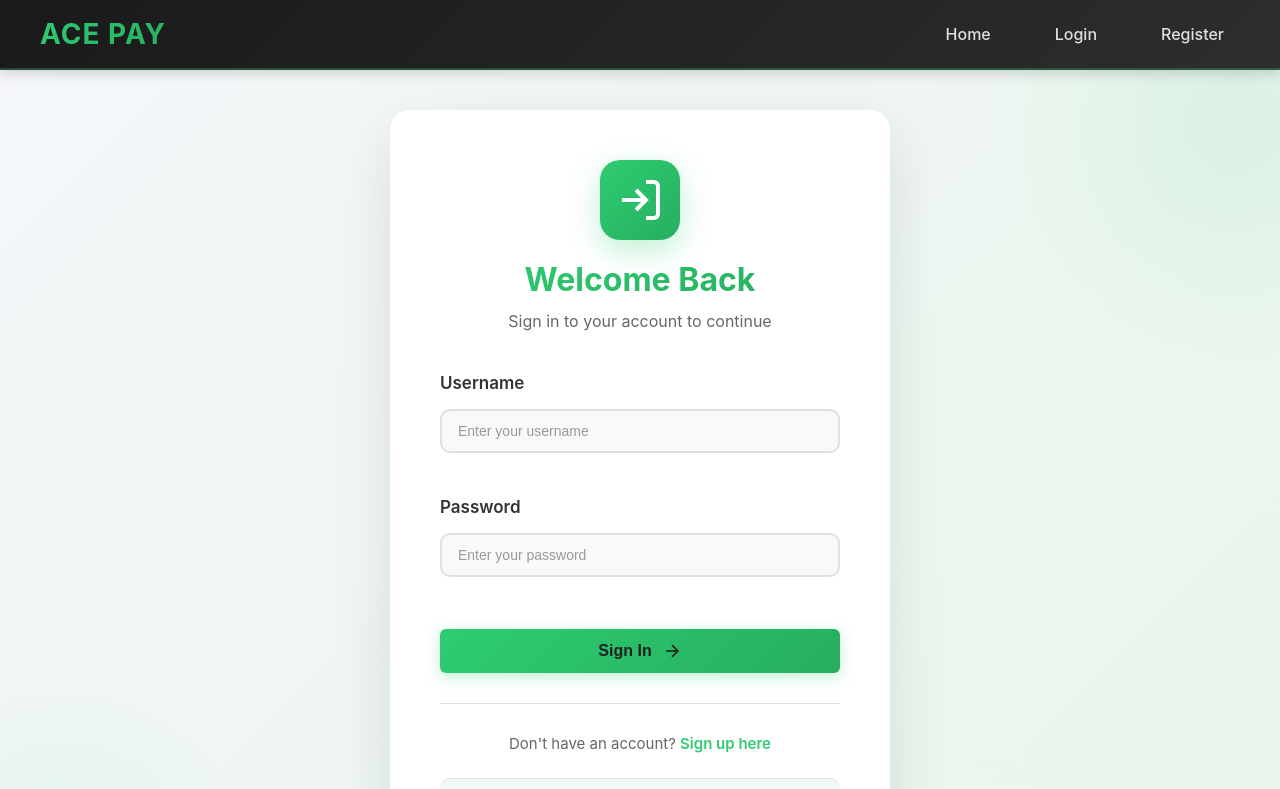
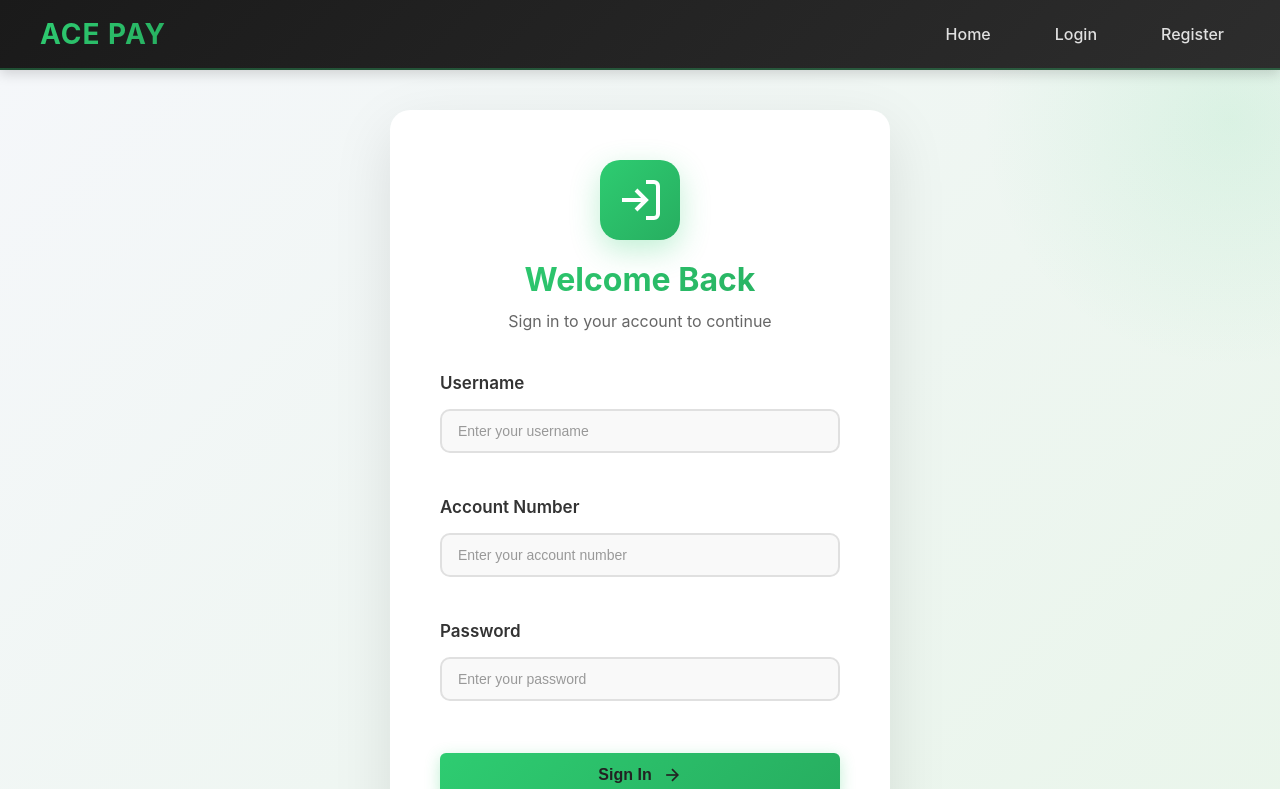
Before and after one commit to ST10399453/INSY7314_PaymentSystem, a React (Create React App) app in the folder frontend/: page /login in a window 1280 px wide. Shown: the top 789 px of the page. Built offline with nearby package versions, Linux system fonts and the light colour scheme.

Commit message:
Added accountNumber to login page

```diff
--- a/frontend/src/api/auth.js
+++ b/frontend/src/api/auth.js
@@ -19,11 +19,12 @@ export const signup = async (username, fullName, idNumber, accountNumber, passwo
 }
 
 // LOGIN user
-export const login = async (username, password) => {
+export const login = async (username, accountNumber, password) => {
   try {
     const response = await axios.post(`${API_URL}/login`, {
       username,
       password,
+      accountNumber
     })
     return response.data
   } catch (error) {
--- a/frontend/src/components/Login.js
+++ b/frontend/src/components/Login.js
@@ -9,6 +9,7 @@ const USERNAME_REGEX = /^[a-zA-Z0-9]{4,20}$/
 
 function Login() {
   const [username, setUsername] = useState("")
+  const [accountNumber, setAccountNumber] = useState("")
   const [password, setPassword] = useState("")
   const [fieldErrors, setFieldErrors] = useState({})
   const [generalError, setGeneralError] = useState("")
@@ -37,6 +38,11 @@ function Login() {
     setFieldErrors((prev) => ({ ...prev, password: [] }))
   }
 
+  const handleAccountNumberChange =(e) =>{
+    setAccountNumber(e.target.value)
+    setFieldErrors((prev) => ({ ...prev, accountNumber: [] }))
+  }
+
   const handleLogin = async (e) => {
     e.preventDefault()
     setGeneralError("")
@@ -47,6 +53,11 @@ function Login() {
     if (!USERNAME_REGEX.test(username)) {
       errors.username = ["Username must be 4 to 20 alphanumeric characters."]
     }
+
+     if (!accountNumber) {
+      errors.accountNumber = ["Account Number is required."]
+    }
+
     if (!password) {
       errors.password = ["Password is required."]
     }
@@ -57,7 +68,7 @@ function Login() {
     }
 
     try {
-      const res = await login(username, password)
+      const res = await login(username, accountNumber, password)
 
       if (res.token) {
         localStorage.setItem("token", res.token)
@@ -120,6 +131,21 @@ function Login() {
           </div>
 
           <div className="form-group">
+            <label>Account Number</label>
+            <div className="input-wrapper">
+              <input
+                type="text"
+                value={accountNumber}
+                onChange={handleAccountNumberChange}
+                className={fieldErrors.accountNumber?.length > 0 ? "error" : ""}
+                placeholder="Enter your account number"
+                required
+              />
+            </div>
+            <ErrorMessage errors={fieldErrors.accountNumber} />
+          </div>
+
+          <div className="form-group">
             <label>Password</label>
             <div className="input-wrapper">
               <input
```
Also changed, not shown: 1 other file (tests, documents, lock files or other folders).
